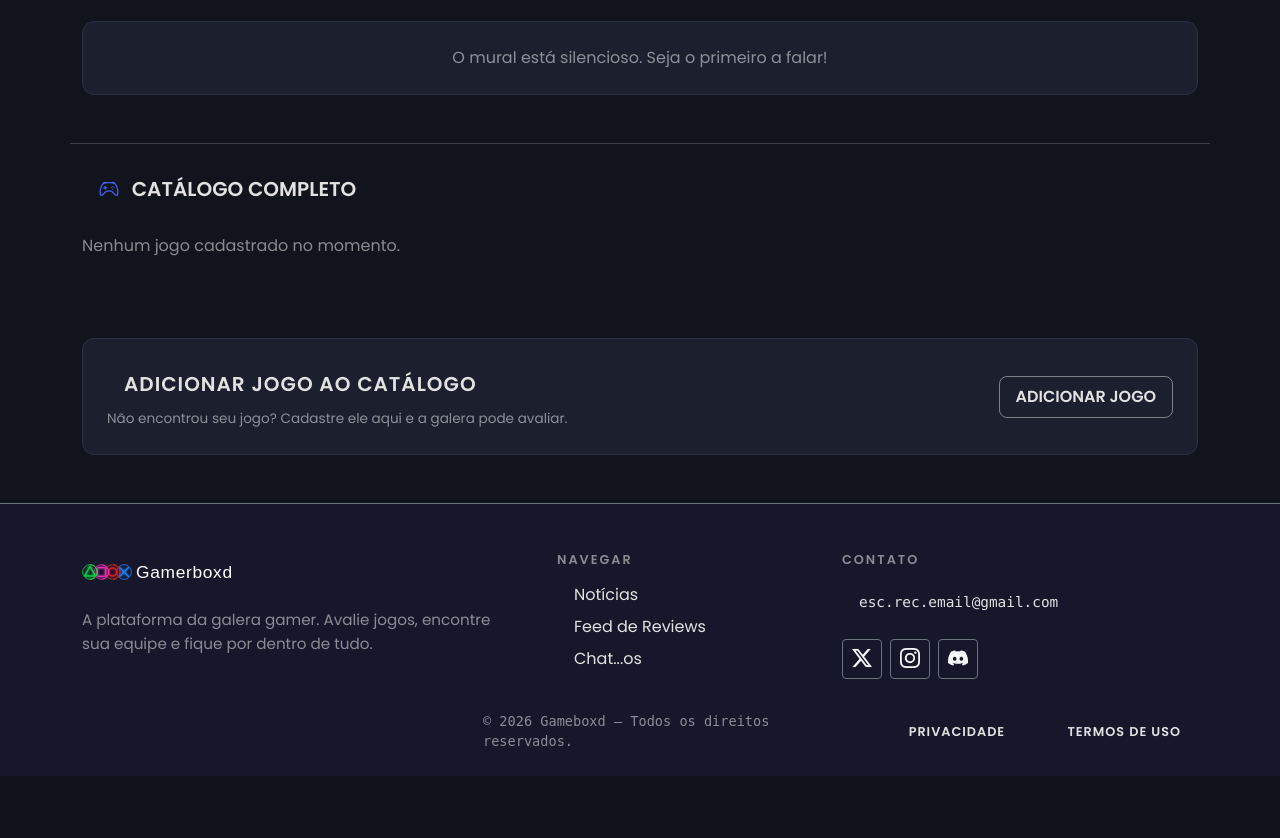
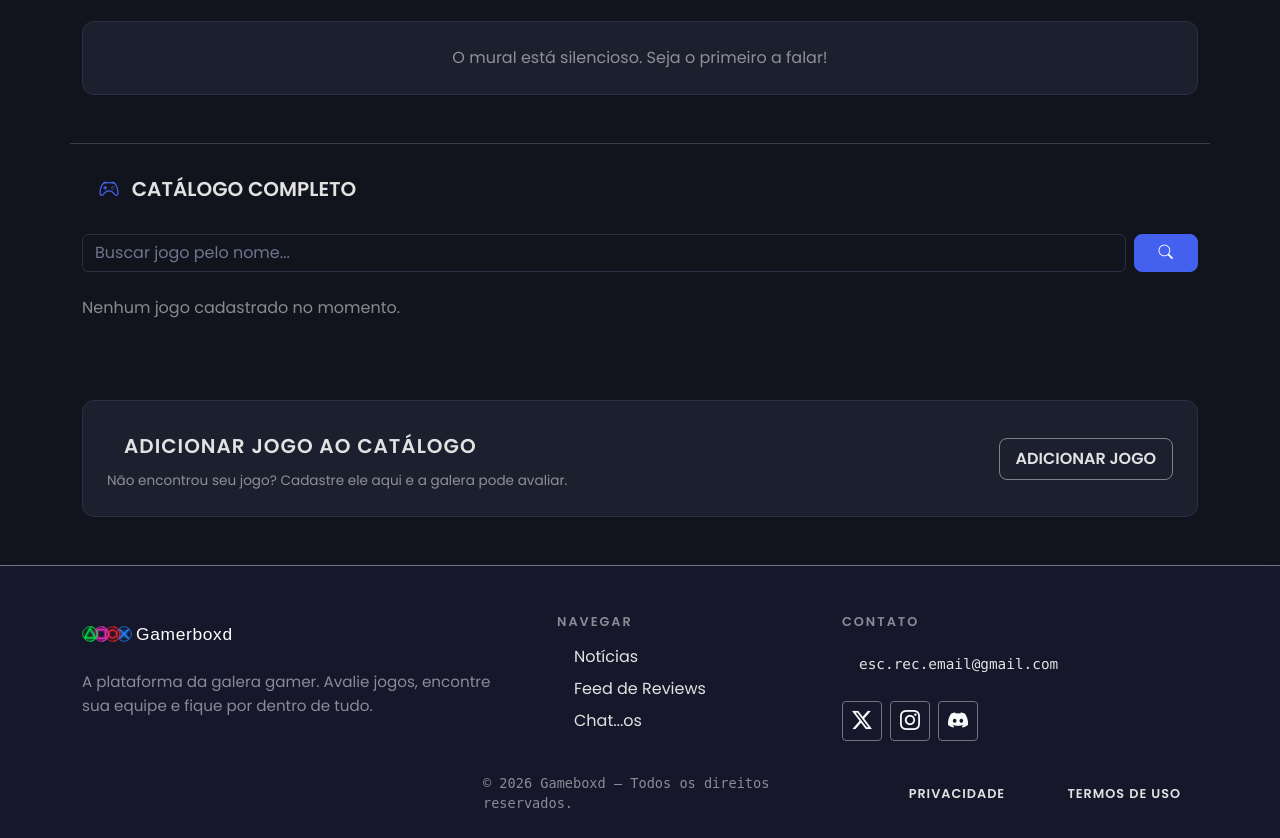
Before and after one commit to David-DEV2005/Gameboxd-Projeto-de-Desenvolvimento-Web-2, a Django app: page / in a window 1280 px wide. Shown: the part 631-1469 px from the top of the page. Before the commit the page ends 1407 px from the top, so only its background shows below. Run offline with Django 5.2, Linux system fonts and the light colour scheme; data that the repository does not hold is empty.

Commit message:
Opção de procurar um jogo por nome
Div para procurar jogo na página no setor de catálogo;
correção no views para separar o cache de busca e da página completa

```diff
--- a/lobby/templates/lobby/index.html
+++ b/lobby/templates/lobby/index.html
@@ -168,6 +168,18 @@
     </div>
 </div>
 
+<div class="row mb-4">
+    <div class="col-12">
+        <form method="GET" action="{% url 'index' %}#catalogo" class="d-flex gap-2">
+            <input type="text" name="busca" class="form-control bg-dark text-light border-secondary"
+                   placeholder="Buscar jogo pelo nome..." value="{{ busca_atual }}">
+            <button type="submit" class="btn btn-primary px-4">
+                <i class="bi bi-search"></i>
+            </button>
+        </form>
+    </div>
+</div>
+
 <div class="row" id="lista-de-jogos" data-proxima-pagina="2">
     {{ catalogo_html|safe }}
 </div>
--- a/lobby/views.py
+++ b/lobby/views.py
@@ -54,17 +54,23 @@ def index(request):
     ultimos_chatos = Chato.objects.select_related('usuario').order_by('-data_publicacao')[:3]
 
 
+    busca = request.GET.get('busca', '').strip()
     todos_os_jogos = Jogo.objects.all().order_by('-id')
+    if busca:
+        todos_os_jogos = todos_os_jogos.filter(titulo__icontains=busca)
     paginador = Paginator(todos_os_jogos, JOGOS_POR_PAGINA)
     jogos = paginador.page(1)
 
 
-    versao = obter_versao_catalogo()
-    chave_catalogo = f'catalogo_pagina_1_v{versao}'
-    catalogo_html = cache.get(chave_catalogo)
-    if catalogo_html is None:
+    if busca:
         catalogo_html = render_to_string('lobby/more_games.html', {'jogos': jogos})
-        cache.set(chave_catalogo, catalogo_html, 60 * 30)
+    else:
+        versao = obter_versao_catalogo()
+        chave_catalogo = f'catalogo_pagina_1_v{versao}'
+        catalogo_html = cache.get(chave_catalogo)
+        if catalogo_html is None:
+            catalogo_html = render_to_string('lobby/more_games.html', {'jogos': jogos})
+            cache.set(chave_catalogo, catalogo_html, 60 * 30)
 
 
     artigos = cache.get('noticias_home_index')
@@ -91,6 +97,7 @@ def index(request):
         'noticias': artigos,
         'ultimos_chatos': ultimos_chatos,
         'catalogo_html': catalogo_html,
+        'busca_atual': busca,
     }
 
 
```
